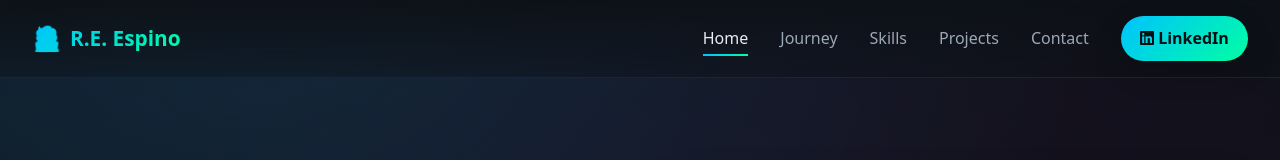
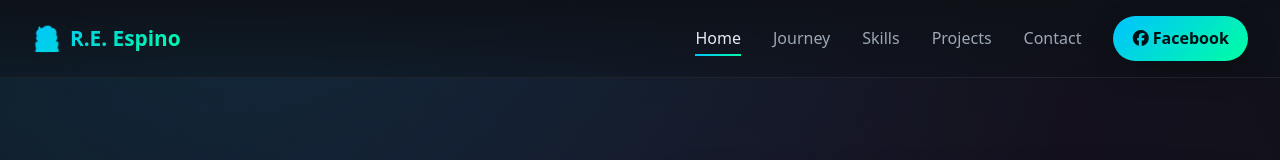
Before and after one commit to resquar3d/romyportfolio, a React (Vite) app: page / in a window 1280 px wide. Shown: the top 160 px of the page. Built offline with nearby package versions, Linux system fonts and the light colour scheme.

Commit message:
Add Vercel configuration and component updates

```diff
--- a/src/components/Footer.jsx
+++ b/src/components/Footer.jsx
@@ -33,7 +33,7 @@ const Footer = () => {
         </p>
 
         <div className="footer-copyright">
-          © Developed 2025 • Romeo Estrada Espino • TwinSparks Developer • All rights reserved.
+          © Developer 2025 • R.E. Espino • TwinSparks Developement • All rights reserved.
         </div>
       </div>
     </footer>
--- a/src/components/Navigation.jsx
+++ b/src/components/Navigation.jsx
@@ -40,12 +40,12 @@ const Navigation = ({ isScrolled, activeSection, scrollToSection }) => {
           </a>
         ))}
         <a
-          href="https://linkedin.com/in/romeoestradaespino"
+          href="https://www.facebook.com/reespino"
           className="nav-cta"
           target="_blank"
           rel="noopener noreferrer"
         >
-          <i className="fab fa-linkedin"></i> LinkedIn
+          <i className="fab fa-facebook"></i> Facebook
         </a>
       </div>
 
```
Also changed, not shown: package.json (+4 -3 lines), vercel.json (added).
